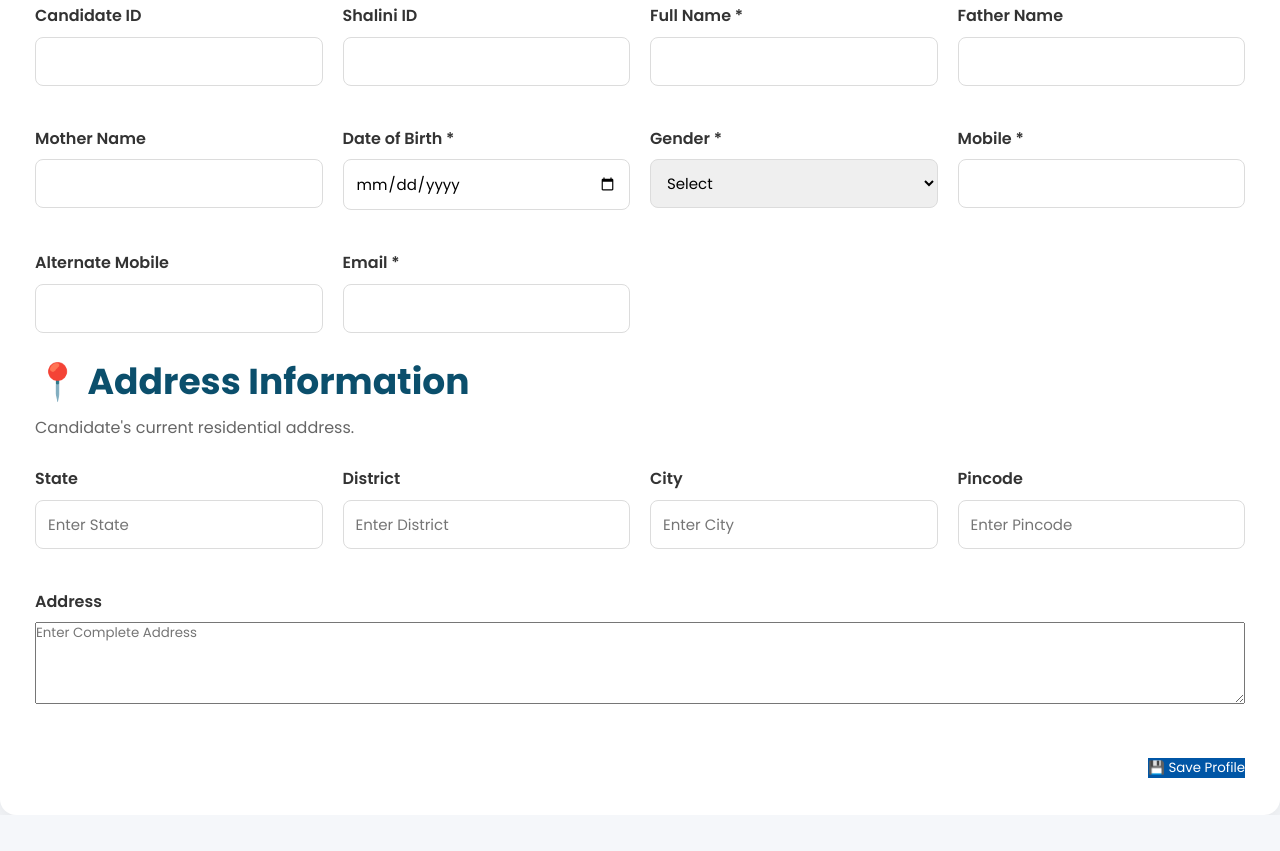
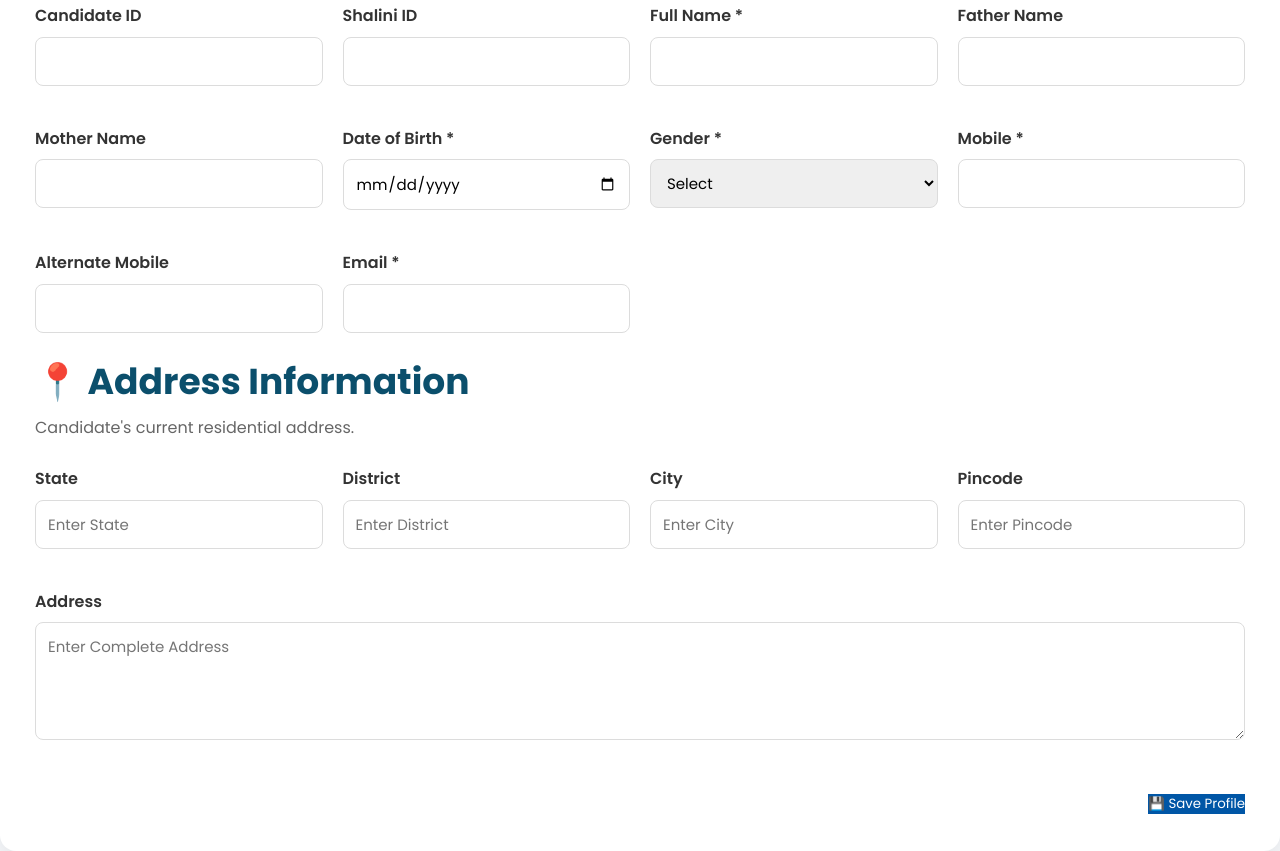
Before and after one commit to RAVS-GROUP/spms, a plain HTML site: page profile.html in a window 1280 px wide. Shown: the part 928-1779 px from the top of the page. Before the commit the page ends 1743 px from the top, so only its background shows below. Drawn offline with Linux system fonts and the light colour scheme.

Commit message:
Add textarea styles and full-width class
Added styles for textarea and full-width elements.

```diff
--- a/css/style.css
+++ b/css/style.css
@@ -2215,3 +2215,43 @@ PROFILE FORM
     text-align:right;
 
 }
+
+/* ===================================
+TEXTAREA
+=================================== */
+
+.form-group textarea{
+
+    width:100%;
+
+    padding:12px;
+
+    border:1px solid #dcdcdc;
+
+    border-radius:8px;
+
+    resize:vertical;
+
+    font-size:15px;
+
+    font-family:inherit;
+
+}
+
+.form-group textarea:focus{
+
+    outline:none;
+
+    border-color:#0B4F6C;
+
+}
+
+/* ===================================
+FULL WIDTH FIELD
+=================================== */
+
+.full-width{
+
+    grid-column:1 / -1;
+
+}
```
